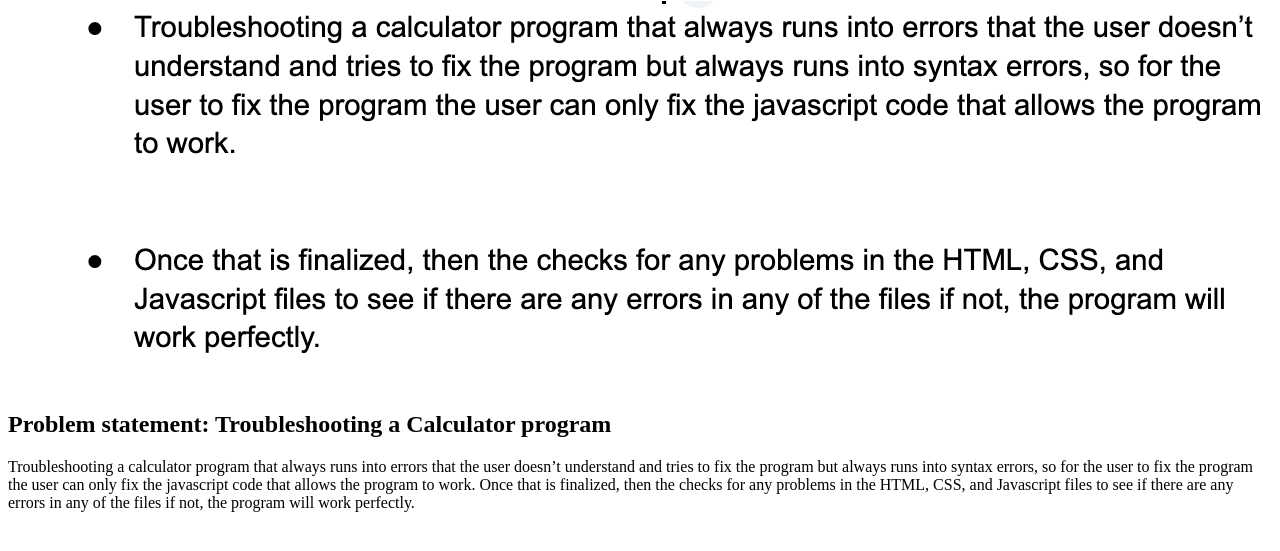
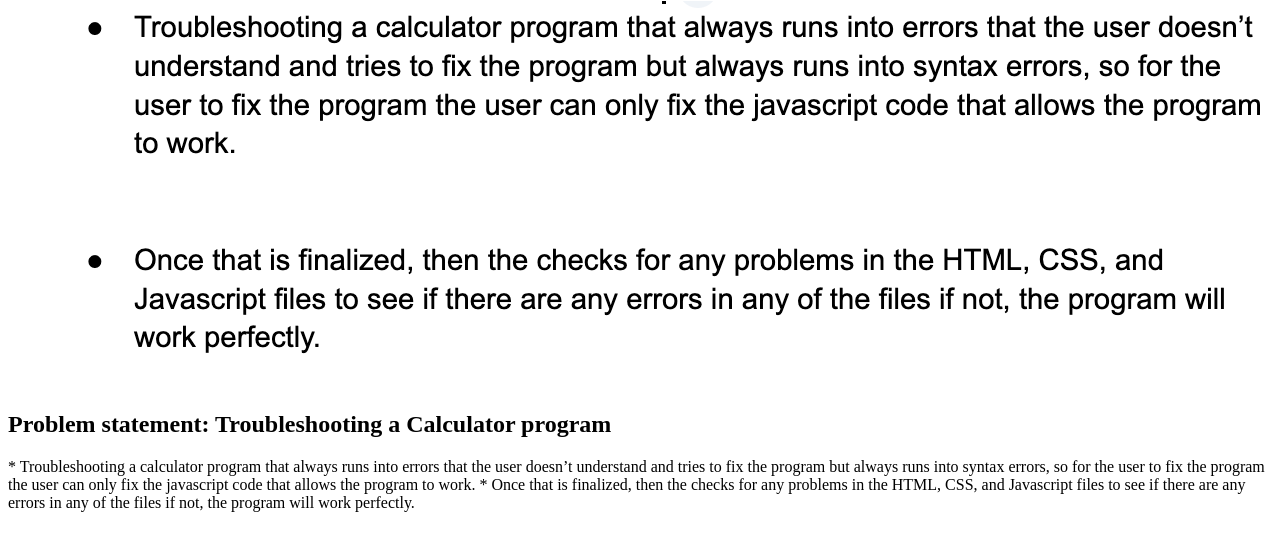
Before and after one commit to GlowingEel18/index4.html, a plain HTML site: page index.html in a window 1280 px wide. Shown: the part 79-630 px from the top of the page. Drawn offline with Linux system fonts and the light colour scheme; files whose address does not match are found by name.

Commit message:
Update index.html

```diff
--- a/index.html
+++ b/index.html
@@ -6,8 +6,9 @@
 <section class="assign-det">
 <h2>Problem statement: Troubleshooting a Calculator program</h2>
 <p>
- Troubleshooting a calculator program that always runs into errors that the user doesn’t understand and tries to fix the program but always runs into syntax errors, so for the user to fix the program the user can only fix the javascript code that allows the program to work.
- Once that is finalized, then the checks for any problems in the HTML, CSS, and Javascript files to see if there are any errors in any of the files if not, the program will work perfectly.
+ * Troubleshooting a calculator program that always runs into errors that the user doesn’t understand and tries to fix the program but always runs into syntax errors, so for the user to fix the program the user can only fix the javascript code that allows the program to work.
+
+ * Once that is finalized, then the checks for any problems in the HTML, CSS, and Javascript files to see if there are any errors in any of the files if not, the program will work perfectly.
 </p>
 </section>
 </section>
```
